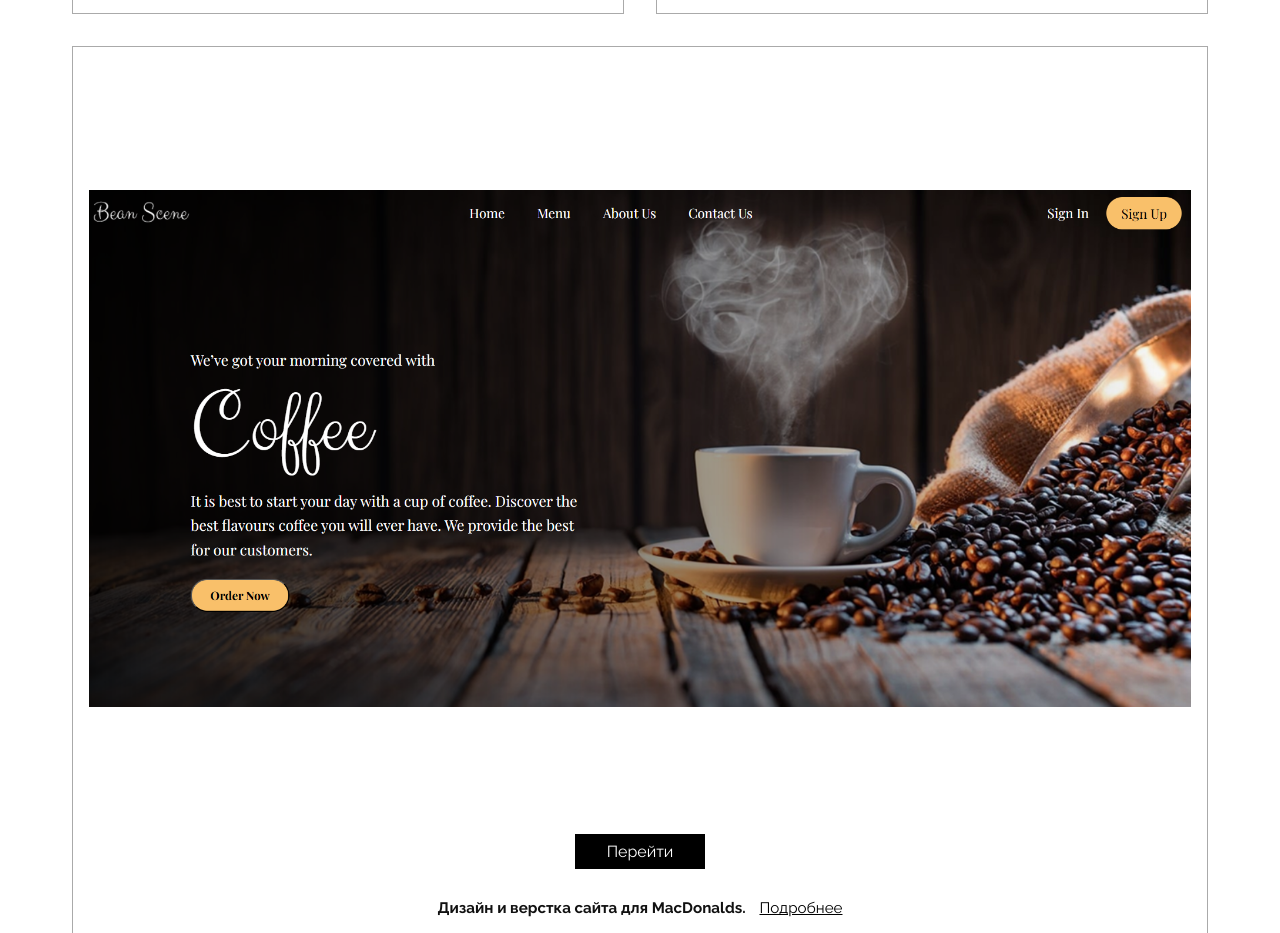
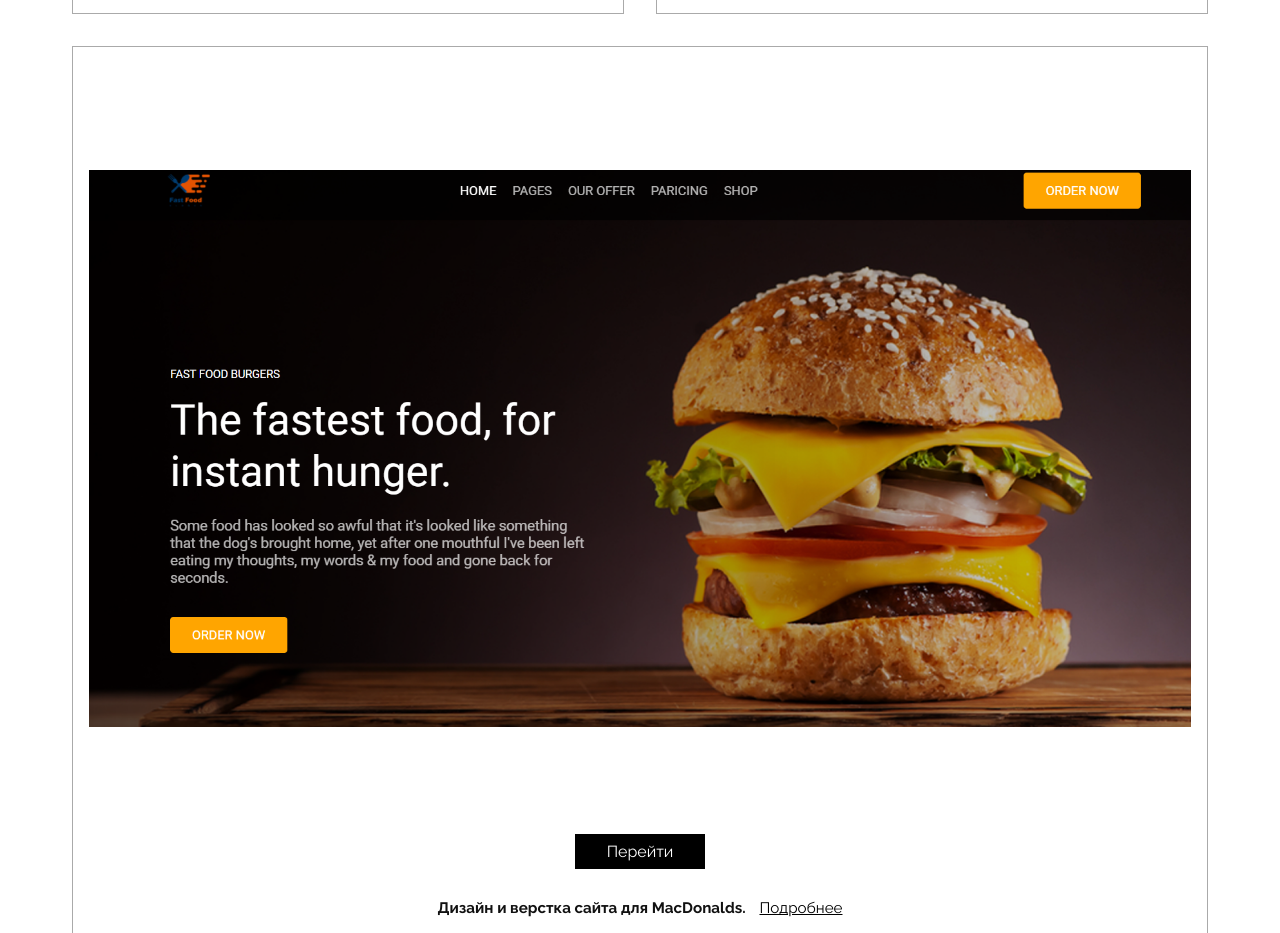
Before and after one commit to Alexandr19961802/mySitePortfolio2.github.io, a plain HTML site: page index.html in a window 1280 px wide. Shown: the part 1836-2769 px from the top of the page. Drawn offline with nearby package versions, Linux system fonts and the light colour scheme.

Commit message:
Update index.html

```diff
--- a/index.html
+++ b/index.html
@@ -123,7 +123,7 @@
 
         </div>
                 <div class="card" data-category="logo">
-            <img src="img/image_2025-07-25_17-47-36.png" alt="">
+            <img src="img/Снимок экрана 2025-08-22 104150.png" alt="">
             <a  class="reb" href="https://alexandr19961802.github.io/mySiteburger.github.io/">Перейти</a>
             <p>
               <strong>Дизайн и верстка сайта для MacDonalds.</strong>
```
